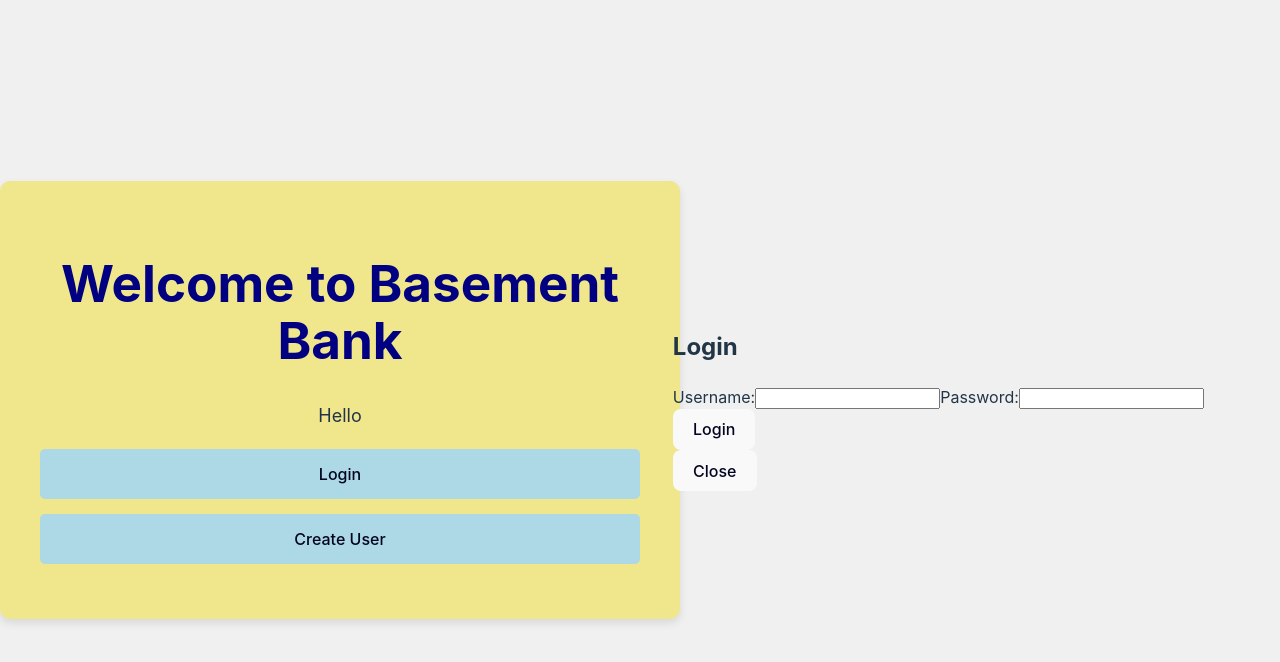
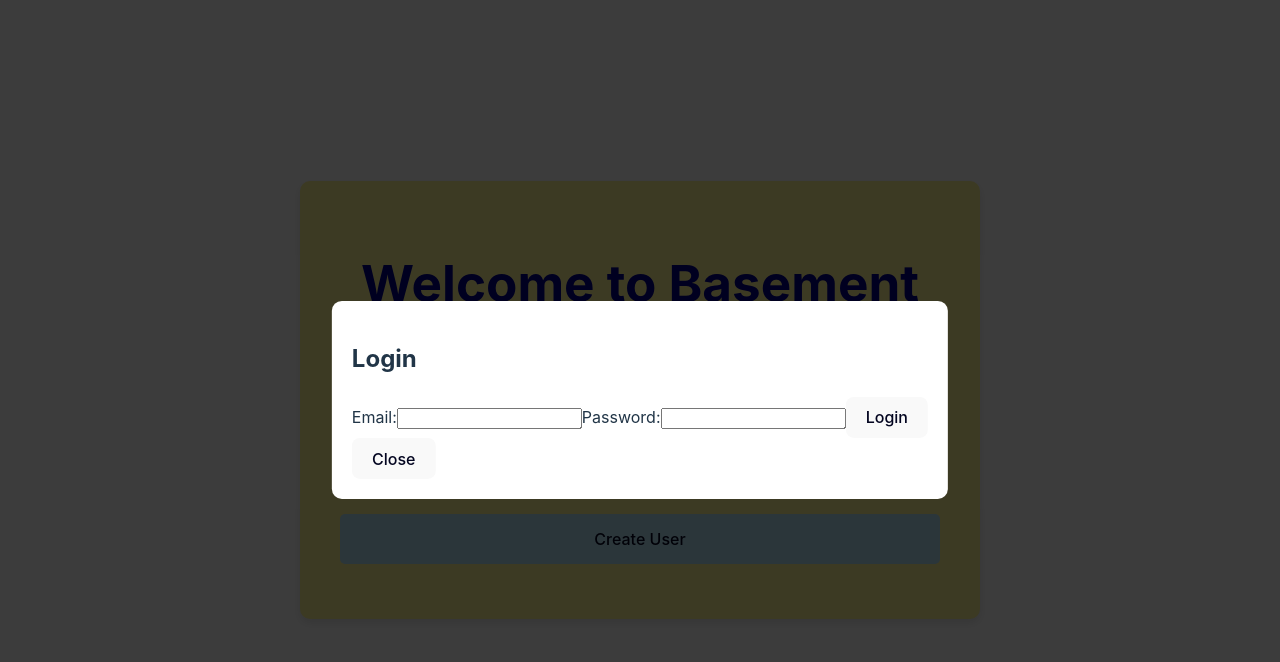
Before and after one commit to stump297/Basement-Bank-, a React (Vite) app in the folder client/: page / in a window 1280 px wide. Both pictures are taken after a click on the button "Login". Shown: the top 662 px of the page. Built offline with nearby package versions, Linux system fonts and the light colour scheme.

Commit message:
changed username to email, added css for modal

```diff
--- a/client/src/pages/Login.jsx
+++ b/client/src/pages/Login.jsx
@@ -42,7 +42,7 @@
         <h2>Login</h2>
         <form>
           <label>
-            Username:
+            Email:
             <input
               type="text"
               value={username}
--- a/client/src/pages/css/Login.css
+++ b/client/src/pages/css/Login.css
@@ -41,4 +41,29 @@
 #login:hover,
 #create-user:hover {
   background-color: #87ceeb; /* sky blue */
+
 }
+
+
+.modal {
+  position: absolute;
+  top: 50%;
+  left: 50%;
+  right: auto;
+  bottom: auto;
+  margin-right: -50%;
+  transform: translate(-50%, -50%);
+  background: white;
+  padding: 20px;
+  border-radius: 10px;
+  outline: none;
+}
+
+.overlay {
+  position: fixed;
+  top: 0;
+  left: 0;
+  right: 0;
+  bottom: 0;
+  background-color: rgba(0, 0, 0, 0.75);
+}
```
